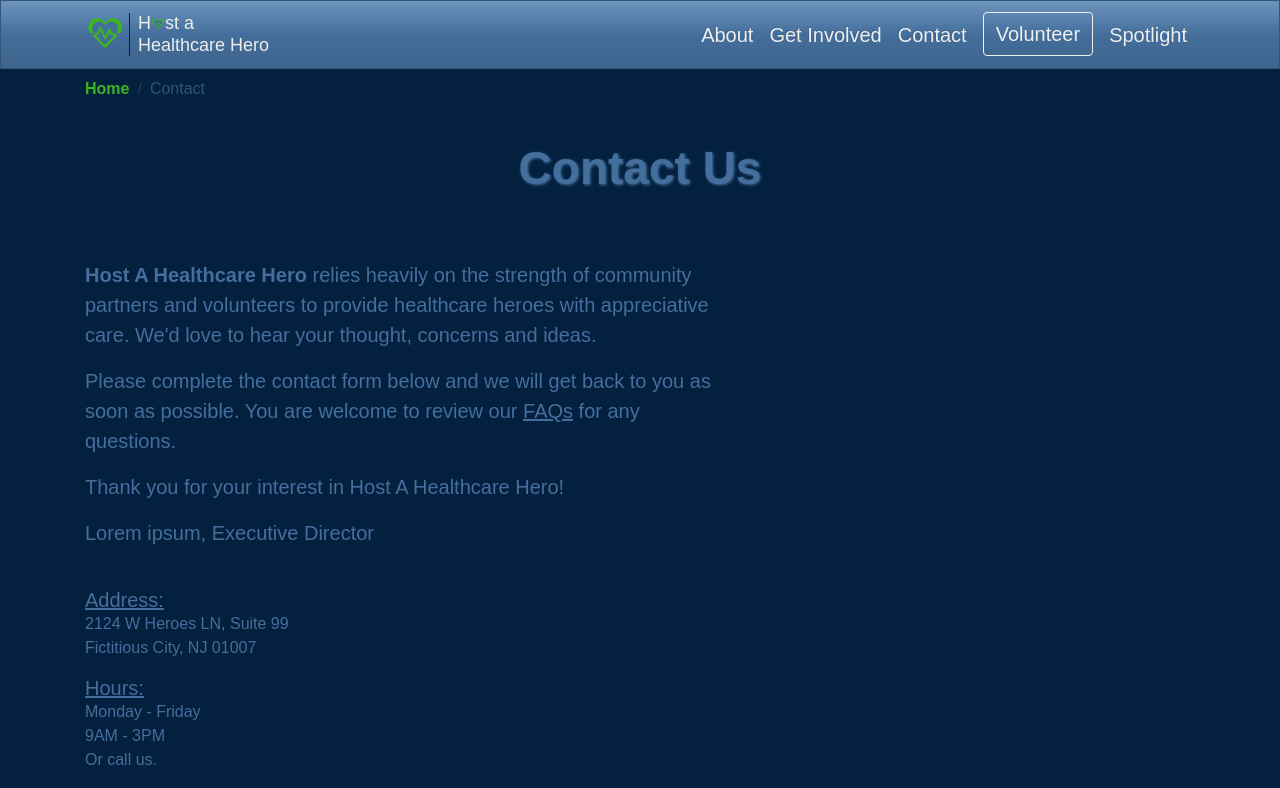
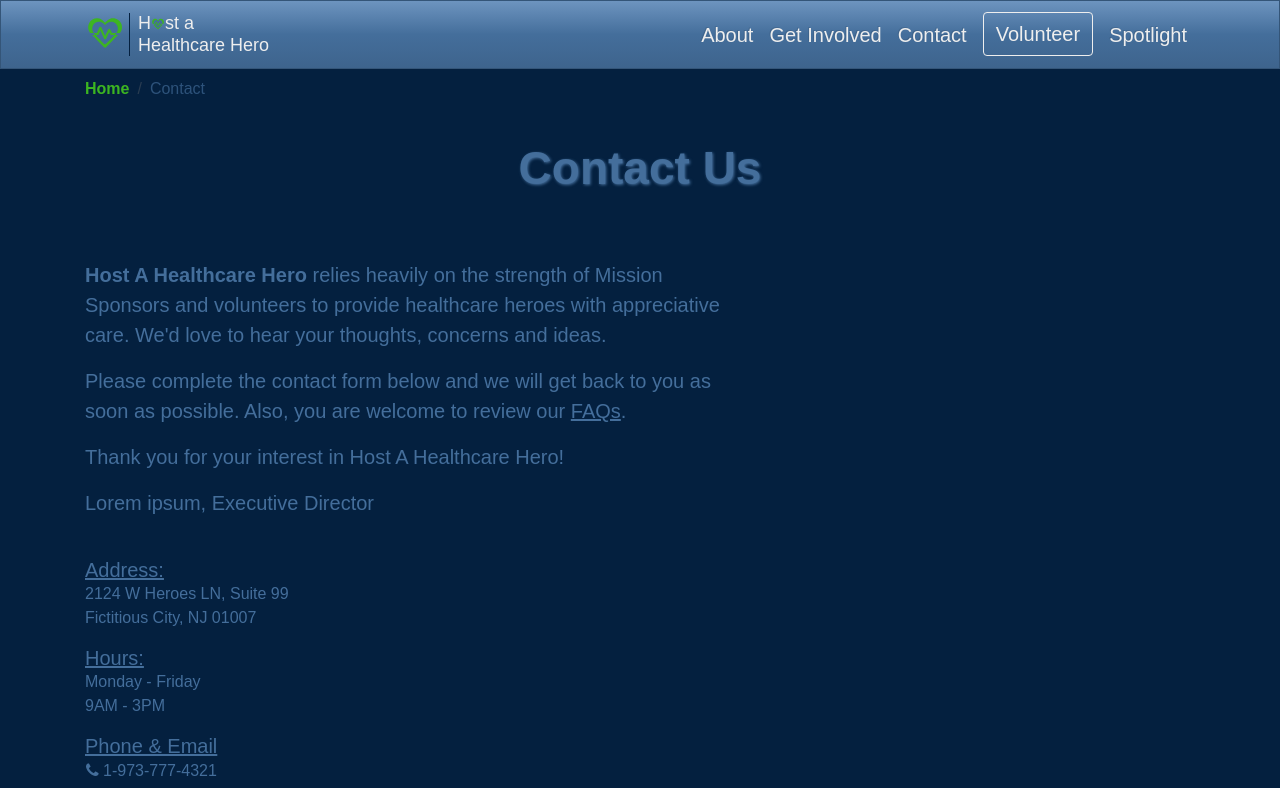
Before and after one commit to Pia007/Hero, a React (Create React App) app: page /contact in a window 1280 px wide. Shown: the top 788 px of the page. Built offline with nearby package versions, Linux system fonts and the light colour scheme; a web font is replaced by a local one.

Commit message:
Corrected Errors

```diff
--- a/src/components/ContactInfo.jsx
+++ b/src/components/ContactInfo.jsx
@@ -9,12 +9,12 @@ const ContactInfo = () =>{
             <Fade bottom cascade>
                 <Row className="row-content pb-0 mb-4">
                     <Col md={7} className="text-primary">
-                        <p className="mission-text"><strong>Host A Healthcare Hero</strong> relies heavily on the strength of community partners and
-                            volunteers to provide healthcare heroes with appreciative care. We'd love to hear your thought, concerns and ideas.
+                        <p className="mission-text"><strong>Host A Healthcare Hero</strong> relies heavily on the strength of Mission Sponsors and
+                            volunteers to provide healthcare heroes with appreciative care. We'd love to hear your thoughts, concerns and ideas.
                         </p>
                         <p className="mission-text">
-                            Please complete the contact form below and we will get back to you as soon as possible.
-                            You are welcome to review our <Link to='/faqs' style={{textDecoration: 'underline'}}>FAQs</Link> for any questions.
+                            Please complete the contact form below and we will get back to you as soon as possible. Also,
+                            you are welcome to review our <Link to='/faqs' style={{textDecoration: 'underline'}}>FAQs</Link>.
                         </p>
                         <p className="mission-text">
                             Thank you for your interest in Host A Healthcare Hero!
@@ -36,7 +36,6 @@ const ContactInfo = () =>{
                         <address className=" address-info">
                             Monday - Friday<br />
                             9AM - 3PM<br />
-                            Or call us.
                         </address>
 
                         <h5 className="mb-0 text-primary mission-text"><u className="">Phone & Email</u></h5>
```
